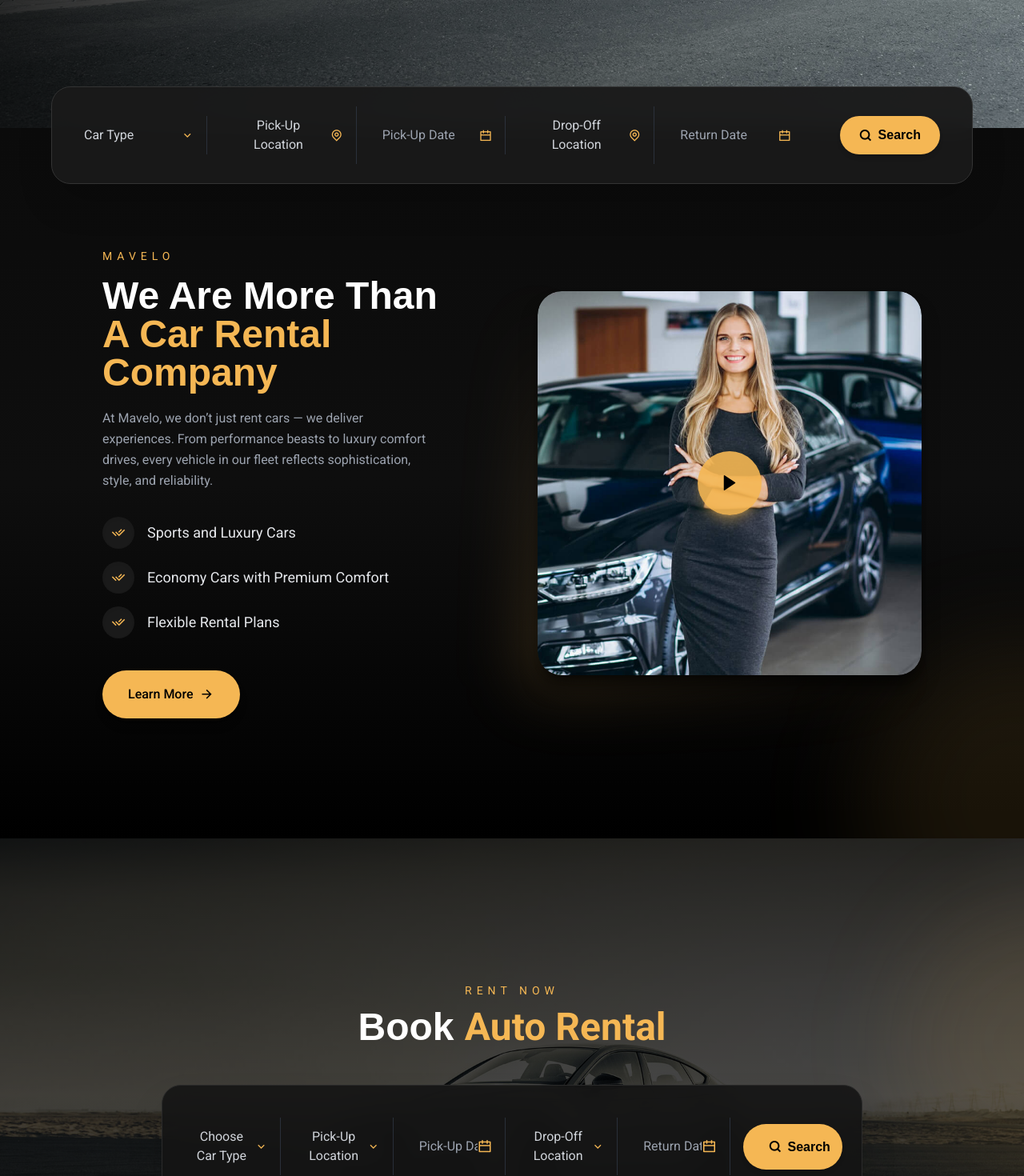
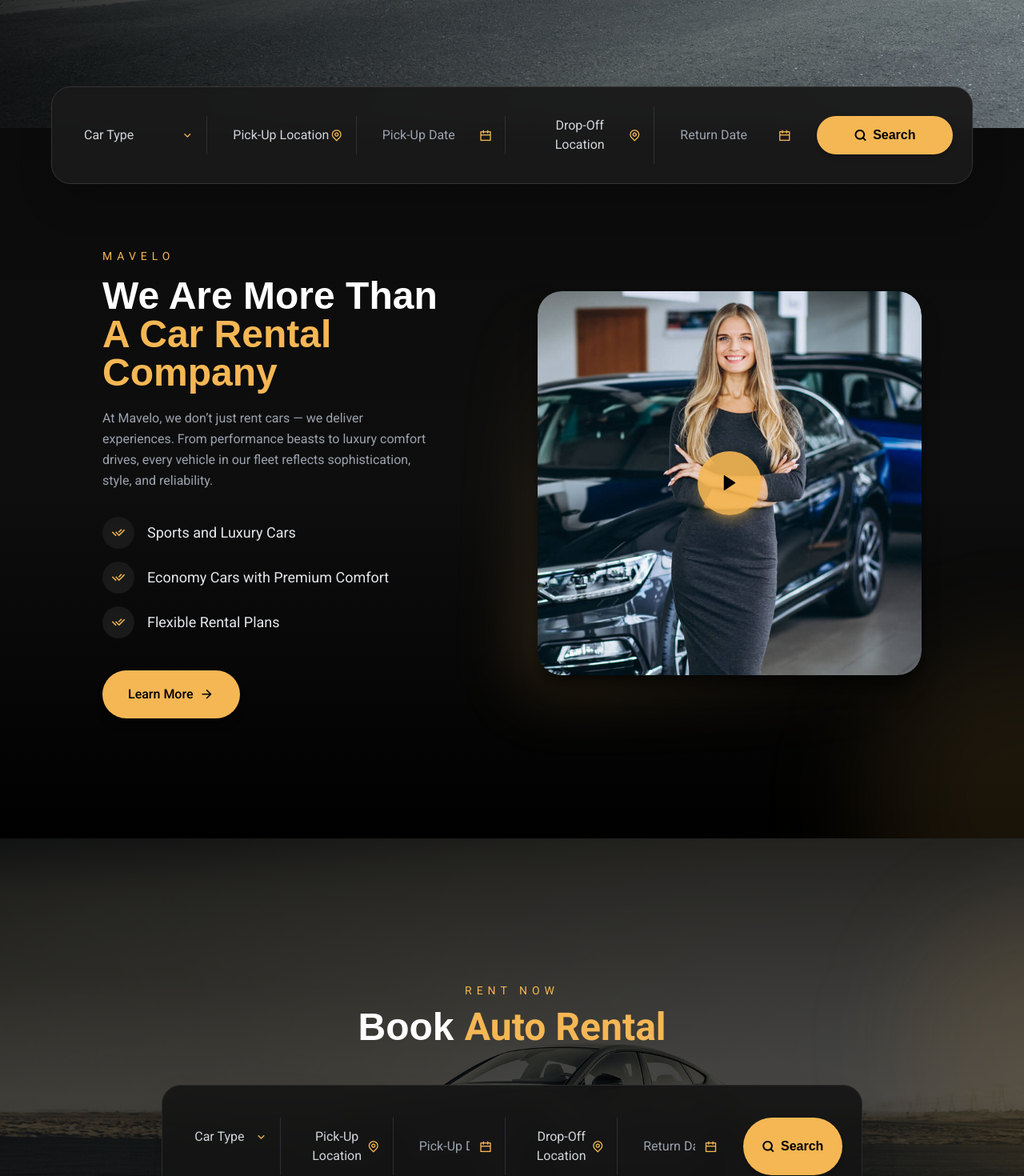
Before and after one commit to PriyanshuSingh10114/Mavelo, a React (Vite) app in the folder client/: page / in a window 1280 px wide. Shown: the part 640-2110 px from the top of the page at 80% size. Built offline with nearby package versions, Linux system fonts and the light colour scheme.

Commit message:
Update index.jsx

```diff
--- a/client/src/Components/Pages/index.jsx
+++ b/client/src/Components/Pages/index.jsx
@@ -2,7 +2,6 @@
 import React, { useState, useRef } from 'react';
 import { Swiper, SwiperSlide } from 'swiper/react';
 import { motion } from "framer-motion";
-import { useNavigate } from "react-router-dom";
 import 'swiper/css';
 import 'swiper/css/pagination';
 import { Pagination, Autoplay } from 'swiper/modules';
@@ -36,14 +35,25 @@ import newsCar2 from '../../Assets/blog-slide-02.jpg'
 import newsCar3 from '../../Assets/blog-slide-03.jpg'
 import newsCar4 from '../../Assets/blog-slide-04.jpg'
 import newsCar5 from '../../Assets/blog-slide-05.jpg'
+import newsCar6 from '../../Assets/blog-slide-06.jpeg'
+
+import { useNavigate } from "react-router-dom";
 // ...existing code...
 
 function Index() {
-  const navigate = useNavigate();
   const [pickUpDate, setPickUpDate] = useState(null);
   const [returnDate, setReturnDate] = useState(null);
+  const [carType, setCarType] = React.useState("");
+  const [pickupLocation, setPickupLocation] = React.useState("");
+  const [dropLocation, setDropLocation] = React.useState("");
+
+  const [isCarOpen, setIsCarOpen] = React.useState(false);
+  const [isPickupOpen, setIsPickupOpen] = React.useState(false);
+  const [isDropOpen, setIsDropOpen] = React.useState(false);
+
   const pickUpRef = useRef(null);
   const returnRef = useRef(null);
+  const navigate = useNavigate();
 
   const openCalendar = () => {
     if (pickUpRef.current && typeof pickUpRef.current.setOpen === 'function') {
@@ -59,7 +69,6 @@ function Index() {
   return (
     <>
       {/*Hero*/}
-
     <div className="hero relative w-full h-screen overflow-hidden">
       {/* --- HERO SLIDER --- */}
       <Swiper
@@ -132,39 +141,61 @@ function Index() {
     <div className="absolute bottom-[-70px] left-1/2 transform -translate-x-1/2 z-50 w-[90%] max-w-[1200px]">
       <div className="book-option bg-[#1a1a1a]/95 backdrop-blur-md text-white rounded-3xl px-6 py-6 grid grid-cols-1 sm:grid-cols-2 lg:grid-cols-6 gap-4 shadow-2xl border border-[#333] items-center">
 
-    {/* 1) Car Type (dropdown) */}
-    <div className="relative px-4 py-3 group border-r border-gray-700/60">
-      <button className="flex items-center gap-2 w-full justify-between text-gray-300 hover:text-[#f5b754] transition">
-        <span>Car Type</span>
+    {/* Car Type */}
+        <div className="relative px-4 py-3 border-r border-gray-700/60">
+          <button
+            className="flex items-center gap-2 w-full justify-between text-gray-300 hover:text-[#f5b754]"
+            onClick={() => setIsCarOpen(!isCarOpen)}
+          >
+            <span>{carType || "Car Type"}</span>
             <i className="ri-arrow-down-s-line text-[#f5b754]"></i>
           </button>
 
-      <div className="absolute top-[110%] left-0 w-56 bg-[#1f1f1f] border border-[#f5b754] rounded-md shadow-md opacity-0 scale-95 invisible group-hover:opacity-100 group-hover:scale-100 group-hover:visible transition-all duration-300 ease-out z-50">
+          {isCarOpen && (
+            <div className="absolute top-[110%] left-0 w-56 bg-[#1f1f1f] border border-[#f5b754] rounded-md shadow-md z-50">
               <ul className="divide-y divide-gray-700">
-          <li className="px-4 py-2 hover:bg-[#f5b754] hover:text-black cursor-pointer">Sedan</li>
-          <li className="px-4 py-2 hover:bg-[#f5b754] hover:text-black cursor-pointer">SUV</li>
-          <li className="px-4 py-2 hover:bg-[#f5b754] hover:text-black cursor-pointer">Convertible</li>
-          <li className="px-4 py-2 hover:bg-[#f5b754] hover:text-black cursor-pointer">Luxury</li>
-          <li className="px-4 py-2 hover:bg-[#f5b754] hover:text-black cursor-pointer">Compact</li>
+                {["Sedan", "SUV", "Convertible", "Luxury", "Compact"].map((type) => (
+                  <li
+                    key={type}
+                    onClick={() => { setCarType(type); setIsCarOpen(false); }}
+                    className="px-4 py-2 hover:bg-[#f5b754] hover:text-black cursor-pointer"
+                  >
+                    {type}
+                  </li>
+                ))}
               </ul>
             </div>
+          )}
+
         </div>
 
-    {/* 2) Pick-Up Location (dropdown) */}
-    <div className="relative px-4 py-3 group border-r border-gray-700/60">
-      <button className="flex items-center gap-2 w-full justify-between text-gray-300 hover:text-[#f5b754] transition">
-        <span>Pick-Up Location</span>
+        {/* Pick-Up Location */}
+        <div className="relative px-4 py-3 border-r border-gray-700/60">
+
+          <button
+            className="flex items-center w-full justify-between text-gray-300 hover:text-[#f5b754]"
+            onClick={() => setIsPickupOpen(!isPickupOpen)}
+          >
+            <span>{pickupLocation || "Pick-Up Location"}</span>
             <i className="ri-map-pin-line text-[#f5b754]"></i>
           </button>
 
-      <div className="absolute top-[110%] left-0 w-56 bg-[#1f1f1f] border border-[#f5b754] rounded-md shadow-md opacity-0 scale-95 invisible group-hover:opacity-100 group-hover:scale-100 group-hover:visible transition-all duration-300 ease-out z-50">
+          {isPickupOpen && (
+            <div className="absolute top-[110%] left-0 w-56 bg-[#1f1f1f] border border-[#f5b754] rounded-md shadow-md z-50">
               <ul className="divide-y divide-gray-700">
-          <li className="px-4 py-2 hover:bg-[#f5b754] hover:text-black cursor-pointer">Abu Dhabi</li>
-          <li className="px-4 py-2 hover:bg-[#f5b754] hover:text-black cursor-pointer">Al Ain</li>
-          <li className="px-4 py-2 hover:bg-[#f5b754] hover:text-black cursor-pointer">Dubai</li>
-          <li className="px-4 py-2 hover:bg-[#f5b754] hover:text-black cursor-pointer">Sharjah</li>
+                {["Abu Dhabi", "Al Ain", "Dubai", "Sharjah"].map((loc) => (
+                  <li
+                    key={loc}
+                    onClick={() => { setPickupLocation(loc); setIsPickupOpen(false); }}
+                    className="px-4 py-2 hover:bg-[#f5b754] hover:text-black cursor-pointer"
+                  >
+                    {loc}
+                  </li>
+                ))}
               </ul>
             </div>
+          )}
+
         </div>
 
         {/* 3) Pick-Up Date */}
@@ -179,27 +210,39 @@ function Index() {
             placeholderText="Pick-Up Date"
             ref={pickUpRef}
             className={`bg-transparent text-white outline-none cursor-pointer w-full ${!pickUpDate ? 'text-gray-400' : ''}`}
-        calendarClassName="dark-datepicker"
+            calendarClassName="light-datepicker"
             popperPlacement="bottom-start"
           />
           <i className="ri-calendar-line text-[#f5b754] pointer-events-none ml-3"></i>
         </div>
 
-    {/* 4) Drop-Off Location (dropdown) */}
-    <div className="relative px-4 py-3 group border-r border-gray-700/60">
-      <button className="flex items-center gap-2 w-full justify-between text-gray-300 hover:text-[#f5b754] transition">
-        <span>Drop-Off Location</span>
+        {/* Drop-Off Location */}
+        <div className="relative px-4 py-3 border-r border-gray-700/60">
+
+          <button
+            className="flex items-center w-full justify-between text-gray-300 hover:text-[#f5b754]"
+            onClick={() => setIsDropOpen(!isDropOpen)}
+          >
+            <span>{dropLocation || "Drop-Off Location"}</span>
             <i className="ri-map-pin-line text-[#f5b754]"></i>
           </button>
 
-      <div className="absolute top-[110%] left-0 w-56 bg-[#1f1f1f] border border-[#f5b754] rounded-md shadow-md opacity-0 scale-95 invisible group-hover:opacity-100 group-hover:scale-100 group-hover:visible transition-all duration-300 ease-out z-50">
+          {isDropOpen && (
+            <div className="absolute top-[110%] left-0 w-56 bg-[#1f1f1f] border border-[#f5b754] rounded-md shadow-md z-50">
               <ul className="divide-y divide-gray-700">
-          <li className="px-4 py-2 hover:bg-[#f5b754] hover:text-black cursor-pointer">Abu Dhabi</li>
-          <li className="px-4 py-2 hover:bg-[#f5b754] hover:text-black cursor-pointer">Al Ain</li>
-          <li className="px-4 py-2 hover:bg-[#f5b754] hover:text-black cursor-pointer">Dubai</li>
-          <li className="px-4 py-2 hover:bg-[#f5b754] hover:text-black cursor-pointer">Sharjah</li>
+                {["Abu Dhabi", "Al Ain", "Dubai", "Sharjah"].map((loc) => (
+                  <li
+                    key={loc}
+                    onClick={() => { setDropLocation(loc); setIsDropOpen(false); }}
+                    className="px-4 py-2 hover:bg-[#f5b754] hover:text-black cursor-pointer"
+                  >
+                    {loc}
+                  </li>
+                ))}
               </ul>
             </div>
+          )}
+
         </div>
 
         {/* 5) Return Date */}
@@ -214,26 +257,22 @@ function Index() {
             placeholderText="Return Date"
             ref={returnRef}
             className={`bg-transparent text-white outline-none cursor-pointer w-full ${!returnDate ? 'text-gray-400' : ''}`}
-        calendarClassName="dark-datepicker"
+            calendarClassName="light-datepicker"
             popperPlacement="bottom-start"
           />
           <i className="ri-calendar-line text-[#f5b754] pointer-events-none ml-3"></i>
         </div>
 
         {/* 6) Search Button */}
-    <div className="col-span-1 flex items-center justify-center lg:justify-end px-4">
         <button
-        onClick={() => {
-          /* You can hook this to your search handler:
-             e.g. handleSearch({ carType, pickupLoc, pickUpDate, dropLoc, returnDate })
-             Currently UI-only, keep your app's search logic as needed. */
-        }}
-        className="bg-[#f5b754] text-black font-semibold px-6 py-3 rounded-full w-full sm:w-auto hover:bg-white hover:-translate-y-1 transition-all duration-300 shadow-md font-bricolage flex items-center justify-center gap-2"
+          onClick={() => navigate("/cars#cars-section")}
+          className="bg-[#f5b754] text-black font-semibold px-6 py-3 rounded-full
+              w-full sm:w-auto hover:bg-white hover:-translate-y-1 transition-all
+              duration-300 shadow-md font-bricolage flex items-center justify-center gap-2"
         >
           <i className="ri-search-line"></i>
           Search
         </button>
-    </div>
 
       </div>
     </div>
@@ -351,41 +390,67 @@ function Index() {
         <div className='book-option bg-[#151515]/90 backdrop-blur-lg text-white w-[90%] max-w-[1200px] mx-auto rounded-3xl px-6 py-10 grid grid-cols-1 sm:grid-cols-2 lg:grid-cols-6 gap-4 shadow-2xl border border-[#2a2a2a]'>
 
            {/* Car Type */}
-          <div className='relative w-full lg:w-auto px-4 py-3 group border-r border-gray-700/60'>
-            <button className='flex items-center gap-2 w-full justify-between text-gray-300 hover:text-[#f5b754] transition'>
-              Choose Car Type
+          <div className="relative px-4 py-3 border-r border-gray-700/60">
+            <button
+              className="flex items-center gap-2 w-full justify-between text-gray-300 hover:text-[#f5b754]"
+              onClick={() => setIsCarOpen(!isCarOpen)}
+            >
+              <span>{carType || "Car Type"}</span>
               <i className="ri-arrow-down-s-line text-[#f5b754]"></i>
             </button>
-            <div className='absolute top-[110%] left-0 w-48 bg-[#1f1f1f] border border-[#f5b754] rounded-md shadow-lg opacity-0 scale-95 invisible group-hover:opacity-100 group-hover:scale-100 group-hover:visible transition-all duration-300 ease-out z-50'>
-              <ul className='divide-y divide-gray-700'>
-                <li className='px-4 py-2 hover:bg-[#f5b754] hover:text-black transition cursor-pointer'>Sports Cars</li>
-                <li className='px-4 py-2 hover:bg-[#f5b754] hover:text-black transition cursor-pointer'>SUVs</li>
-                <li className='px-4 py-2 hover:bg-[#f5b754] hover:text-black transition cursor-pointer'>Convertible Cars</li>
-                <li className='px-4 py-2 hover:bg-[#f5b754] hover:text-black transition cursor-pointer'>Luxury Cars</li>
-                <li className='px-4 py-2 hover:bg-[#f5b754] hover:text-black transition cursor-pointer'>Sedan</li>
-                <li className='px-4 py-2 hover:bg-[#f5b754] hover:text-black transition cursor-pointer'>Small Cars</li>
+
+            {isCarOpen && (
+              <div className="absolute top-[110%] left-0 w-56 bg-[#1f1f1f] border border-[#f5b754] rounded-md shadow-md z-50">
+                <ul className="divide-y divide-gray-700">
+                  {["Sedan", "SUV", "Convertible", "Luxury", "Compact"].map((type) => (
+                    <li
+                      key={type}
+                      onClick={() => { setCarType(type); setIsCarOpen(false); }}
+                      className="px-4 py-2 hover:bg-[#f5b754] hover:text-black cursor-pointer"
+                    >
+                      {type}
+                    </li>
+                  ))}
                 </ul>
               </div>
+            )}
+
           </div>
 
           {/* Pick-Up Location */}
-          <div className='relative w-full lg:w-auto px-4 py-3 group border-r border-gray-700/60'>
-            <button className='flex items-center gap-2 w-full justify-between text-gray-300 hover:text-[#f5b754] transition'>
-              Pick-Up Location
-              <i className="ri-arrow-down-s-line text-[#f5b754]"></i>
+          <div className="relative px-4 py-3 border-r border-gray-700/60">
+
+            <button
+              className="flex items-center w-full justify-between text-gray-300 hover:text-[#f5b754]"
+              onClick={() => setIsPickupOpen(!isPickupOpen)}
+            >
+              <span>{pickupLocation || "Pick-Up Location"}</span>
+              <i className="ri-map-pin-line text-[#f5b754]"></i>
             </button>
-            <div className='absolute top-[110%] left-0 w-48 bg-[#1f1f1f] border border-[#f5b754] rounded-md shadow-lg opacity-0 scale-95 invisible group-hover:opacity-100 group-hover:scale-100 group-hover:visible transition-all duration-300 ease-out z-50'>
-              <ul className='divide-y divide-gray-700'>
-                <li className='px-4 py-2 hover:bg-[#f5b754] hover:text-black transition cursor-pointer'>Abu Dhabi</li>
-                <li className='px-4 py-2 hover:bg-[#f5b754] hover:text-black transition cursor-pointer'>Alain</li>
-                <li className='px-4 py-2 hover:bg-[#f5b754] hover:text-black transition cursor-pointer'>Dubai</li>
-                <li className='px-4 py-2 hover:bg-[#f5b754] hover:text-black transition cursor-pointer'>Sharjah</li>
+
+            {isPickupOpen && (
+              <div className="absolute top-[110%] left-0 w-56 bg-[#1f1f1f] border border-[#f5b754] rounded-md shadow-md z-50">
+                <ul className="divide-y divide-gray-700">
+                  {["Abu Dhabi", "Al Ain", "Dubai", "Sharjah"].map((loc) => (
+                    <li
+                      key={loc}
+                      onClick={() => { setPickupLocation(loc); setIsPickupOpen(false); }}
+                      className="px-4 py-2 hover:bg-[#f5b754] hover:text-black cursor-pointer"
+                    >
+                      {loc}
+                    </li>
+                  ))}
                 </ul>
               </div>
+            )}
+
           </div>
 
-          {/* Pick-Up Date */}
-          <div className='relative w-full lg:w-auto px-4 py-3 flex items-center border-r border-gray-700/60' onClick={openCalendar}>
+          {/* 3) Pick-Up Date */}
+          <div
+            className="relative px-4 py-3 flex items-center border-r border-gray-700/60"
+            onClick={openCalendar}
+          >
             <DatePicker
               selected={pickUpDate}
               onChange={(date) => setPickUpDate(date)}
@@ -393,30 +458,46 @@ function Index() {
               placeholderText="Pick-Up Date"
               ref={pickUpRef}
               className={`bg-transparent text-white outline-none cursor-pointer w-full ${!pickUpDate ? 'text-gray-400' : ''}`}
-              calendarClassName='dark-datepicker'
-              popperPlacement='bottom-start'
+              calendarClassName="light-datepicker"
+              popperPlacement="bottom-start"
             />
-            <i className='ri-calendar-line text-[#f5b754] pointer-events-none text-lg'></i>
+            <i className="ri-calendar-line text-[#f5b754] pointer-events-none ml-3"></i>
           </div>
 
           {/* Drop-Off Location */}
-          <div className='relative w-full lg:w-auto px-4 py-3 group border-r border-gray-700/60'>
-            <button className='flex items-center gap-2 w-full justify-between text-gray-300 hover:text-[#f5b754] transition'>
-              Drop-Off Location
-              <i className="ri-arrow-down-s-line text-[#f5b754]"></i>
+          <div className="relative px-4 py-3 border-r border-gray-700/60">
+
+            <button
+              className="flex items-center w-full justify-between text-gray-300 hover:text-[#f5b754]"
+              onClick={() => setIsDropOpen(!isDropOpen)}
+            >
+              <span>{dropLocation || "Drop-Off Location"}</span>
+              <i className="ri-map-pin-line text-[#f5b754]"></i>
             </button>
-            <div className='absolute top-[110%] left-0 w-48 bg-[#1f1f1f] border border-[#f5b754] rounded-md shadow-lg opacity-0 scale-95 invisible group-hover:opacity-100 group-hover:scale-100 group-hover:visible transition-all duration-300 ease-out z-50'>
-              <ul className='divide-y divide-gray-700'>
-                <li className='px-4 py-2 hover:bg-[#f5b754] hover:text-black transition cursor-pointer'>Abu Dhabi</li>
-                <li className='px-4 py-2 hover:bg-[#f5b754] hover:text-black transition cursor-pointer'>Alain</li>
-                <li className='px-4 py-2 hover:bg-[#f5b754] hover:text-black transition cursor-pointer'>Dubai</li>
-                <li className='px-4 py-2 hover:bg-[#f5b754] hover:text-black transition cursor-pointer'>Sharjah</li>
+
+            {isDropOpen && (
+              <div className="absolute top-[110%] left-0 w-56 bg-[#1f1f1f] border border-[#f5b754] rounded-md shadow-md z-50">
+                <ul className="divide-y divide-gray-700">
+                  {["Abu Dhabi", "Al Ain", "Dubai", "Sharjah"].map((loc) => (
+                    <li
+                      key={loc}
+                      onClick={() => { setDropLocation(loc); setIsDropOpen(false); }}
+                      className="px-4 py-2 hover:bg-[#f5b754] hover:text-black cursor-pointer"
+                    >
+                      {loc}
+                    </li>
+                  ))}
                 </ul>
               </div>
+            )}
+
           </div>
 
-          {/* Return Date */}
-          <div className='relative w-full lg:w-auto px-4 py-3 flex items-center border-r border-gray-700/60' onClick={openReturnCalendar}>
+          {/* 5) Return Date */}
+          <div
+            className="relative px-4 py-3 flex items-center"
+            onClick={openReturnCalendar}
+          >
             <DatePicker
               selected={returnDate}
               onChange={(date) => setReturnDate(date)}
@@ -424,18 +505,32 @@ function Index() {
               placeholderText="Return Date"
               ref={returnRef}
               className={`bg-transparent text-white outline-none cursor-pointer w-full ${!returnDate ? 'text-gray-400' : ''}`}
-              calendarClassName='dark-datepicker'
-              popperPlacement='bottom-start'
+              calendarClassName="light-datepicker"
+              popperPlacement="bottom-start"
             />
-            <i className='ri-calendar-line text-[#f5b754] pointer-events-none text-lg'></i>
+            <i className="ri-calendar-line text-[#f5b754] pointer-events-none ml-3"></i>
           </div>
 
-          {/* Search Button */}
-          <div className='flex items-center justify-center'>
-            <button className='bg-[#f5b754] text-black font-semibold px-8 py-4 rounded-full w-full hover:bg-white hover:-translate-y-1 transition-all duration-300 shadow-md font-bricolage'>
-              <i className="ri-search-line pr-2"></i>Search
+          {/* 6) Search Button */}
+          <button
+            onClick={() => {
+              console.log({
+                carType,
+                pickupLocation,
+                pickUpDate,
+                dropLocation,
+                returnDate
+              });
+
+              alert("Search Triggered! Check console for selected values.");
+            }}
+            className="bg-[#f5b754] text-black font-semibold px-6 py-3 rounded-full
+            w-full sm:w-auto hover:bg-white hover:-translate-y-1 transition-all
+            duration-300 shadow-md font-bricolage flex items-center justify-center gap-2"
+          >
+            <i className="ri-search-line"></i>
+            Search
           </button>
-          </div>
 
         </div>
       </div>
@@ -1040,6 +1135,77 @@ function Index() {
             </div>
           </div>
         </SwiperSlide>
+
+        <SwiperSlide>
+          <div className="group rounded-2xl overflow-hidden bg-transparent transition-all duration-300 hover:-translate-y-3">
+            <div className="relative overflow-hidden">
+              <img src={newsCar5} alt="EV Future" className="w-full h-64 object-cover transition-transform duration-700 group-hover:scale-110" />
+              <div className="absolute inset-0 bg-gradient-to-t from-black/70 via-black/30 to-transparent opacity-70 group-hover:opacity-90 transition-all duration-500"></div>
+            </div>
+
+            <div className="mt-8 px-5">
+              <div className="relative bg-[#1d1d1d] text-white p-6 rounded-2xl shadow-lg transition-all duration-500 group-hover:shadow-[#f5b754]/30">
+                <span className='absolute -top-4 left-5 bg-[#f5b754] text-black text-xs font-semibold px-3 py-1 rounded-md shadow-md'>
+                  July 02, 2025
+                </span>
+
+                <div className='text-xs text-[#f5b754] mb-3 flex gap-4 items-center'>
+                  <span className='flex items-center gap-1'><i className="ri-user-line text-sm"></i>Sophia R</span>
+                  <span className='flex items-center gap-1'><i className="ri-folder-line text-sm"></i>Electric</span>
+                </div>
+
+                <h3 className='text-xl font-semibold text-white leading-snug mb-2 hover:text-[#f5b754] transition'>
+                  Electric Luxury Cars: The Silent Revolution Begins
+                </h3>
+
+                <p className='text-gray-400 text-sm mb-4'>
+                  Explore how high-end EVs are redefining performance, sustainability, and premium travel experiences worldwide.
+                </p>
+
+                <a href="#" className='w-10 h-10 opacity-0 group-hover:opacity-100 translate-y-3 group-hover:translate-y-0 rounded-full border border-[#f5b754] flex items-center justify-center transition-all duration-500 hover:bg-[#f5b754]'>
+                  <i className="ri-arrow-right-up-line text-[#f5b754] group-hover:text-black transition duration-300"></i>
+                </a>
+              </div>
+            </div>
+          </div>
+        </SwiperSlide>
+
+        <SwiperSlide>
+  <div className="group rounded-2xl overflow-hidden bg-transparent transition-all duration-300 hover:-translate-y-3">
+    <div className="relative overflow-hidden">
+      <img src={newsCar6} alt="Supercar Trends" className="w-full h-64 object-cover transition-transform duration-700 group-hover:scale-110" />
+      <div className="absolute inset-0 bg-gradient-to-t from-black/70 via-black/30 to-transparent opacity-70 group-hover:opacity-90 transition-all duration-500"></div>
+    </div>
+
+    <div className="mt-8 px-5">
+      <div className="relative bg-[#1d1d1d] text-white p-6 rounded-2xl shadow-lg transition-all duration-500 group-hover:shadow-[#f5b754]/30">
+        <span className='absolute -top-4 left-5 bg-[#f5b754] text-black text-xs font-semibold px-3 py-1 rounded-md shadow-md'>
+          May 28, 2025
+        </span>
+
+        <div className='text-xs text-[#f5b754] mb-3 flex gap-4 items-center'>
+          <span className='flex items-center gap-1'><i className="ri-user-line text-sm"></i>Michael T</span>
+          <span className='flex items-center gap-1'><i className="ri-folder-line text-sm"></i>Supercars</span>
+        </div>
+
+        <h3 className='text-xl font-semibold text-white leading-snug mb-2 hover:text-[#f5b754] transition'>
+          Why Supercar Rentals Are Booming in 2025
+        </h3>
+
+        <p className='text-gray-400 text-sm mb-4'>
+          Demand for exotic rentals is at an all-time high — discover what’s driving the hype behind modern supercar culture.
+        </p>
+
+        <a href="#" className='w-10 h-10 opacity-0 group-hover:opacity-100 translate-y-3 group-hover:translate-y-0 rounded-full border border-[#f5b754] flex items-center justify-center transition-all duration-500 hover:bg-[#f5b754]'>
+          <i className="ri-arrow-right-up-line text-[#f5b754] group-hover:text-black transition duration-300"></i>
+        </a>
+      </div>
+    </div>
+  </div>
+        </SwiperSlide>
+
+
+
       </Swiper>
     </div>
 
```
Lines whose indentation alone changed are shown as unchanged.
